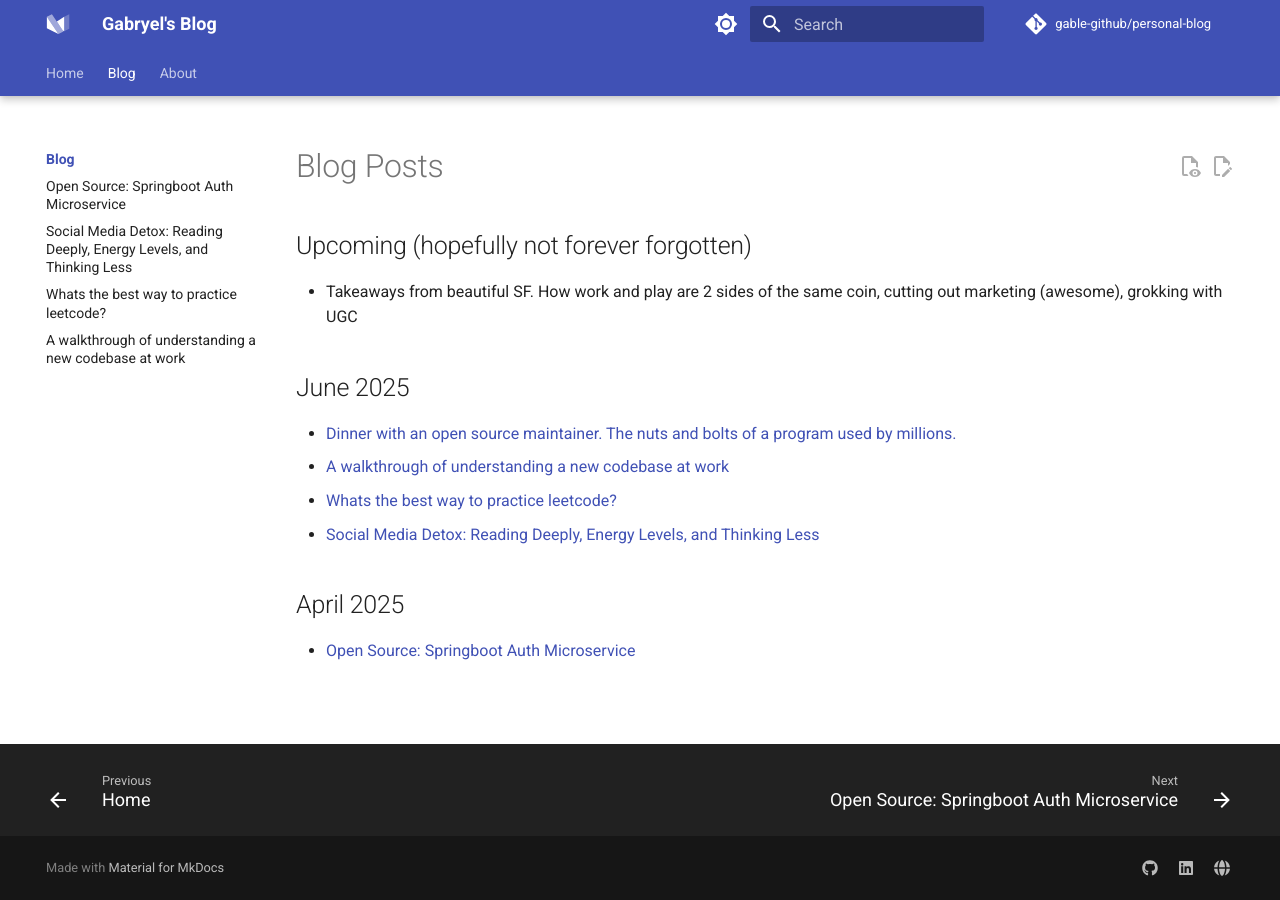
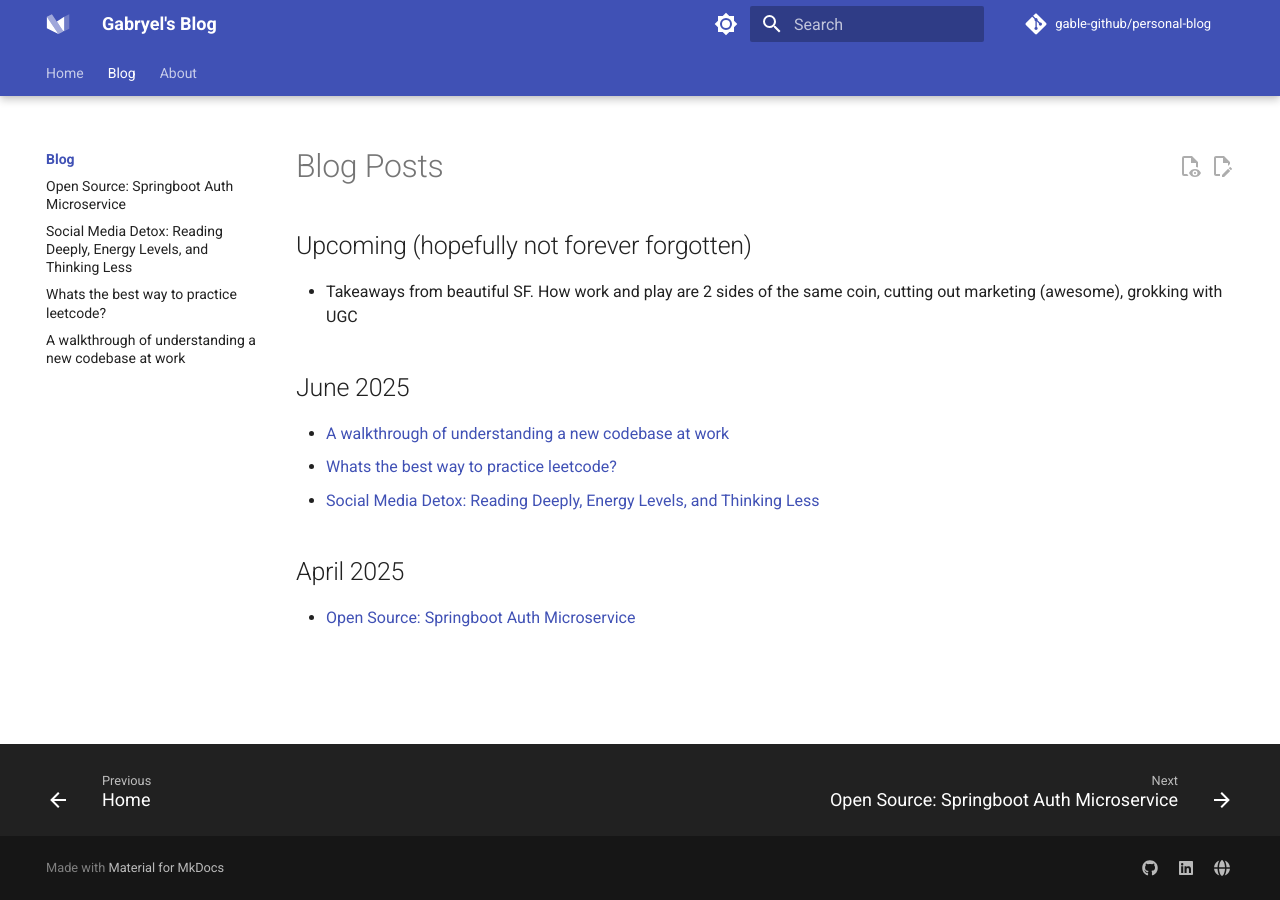
Before and after one commit to Gable-github/personal-blog, an MkDocs documentation site: the page built from docs/posts/index.md, in a window 1280 px wide. Built offline with MkDocs 1.6.1 and Material for MkDocs 9.7.7, drawn with Linux system fonts in a browser that asks for light colours; comment, search, counter and statistics services are not loaded.

Commit message:
remove hanging link

```diff
--- a/docs/posts/index.md
+++ b/docs/posts/index.md
@@ -4,7 +4,6 @@
 - Takeaways from beautiful SF. How work and play are 2 sides of the same coin, cutting out marketing (awesome), grokking with UGC
 
 ## June 2025
-- [Dinner with an open source maintainer. The nuts and bolts of a program used by millions.](2025-06-17-meeting-with-an-open-source-maintainer.md)
 - [A walkthrough of understanding a new codebase at work](2025-06-16-a-walkthrough-of-understanding-a-new-codebase-at-work.md)
 - [Whats the best way to practice leetcode?](2025-06-15-whats-the-best-way-to-practice-leetcode.md)
 - [Social Media Detox: Reading Deeply, Energy Levels, and Thinking Less](2025-06-14-social-media-detox-and-personal-growth.md)
```
